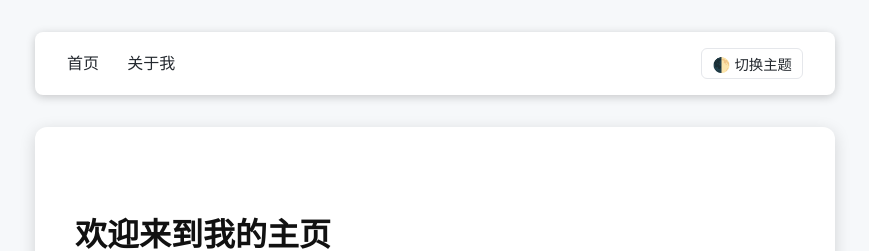
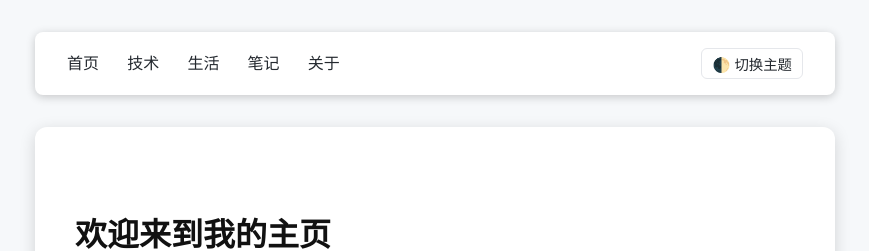
Before and after one commit to YinquanZeng/YinquanZeng.github.io, a Jekyll site: the page built from index.md, in a window 1280 px wide. Shown: the top 251 px of the page, without its empty margins (205-1074 px from the left). Built offline with Jekyll 4.4.1, drawn with Linux system fonts in a browser that asks for light colours.

Commit message:
Update default.html

```diff
--- a/_layouts/default.html
+++ b/_layouts/default.html
@@ -147,7 +147,10 @@
     <nav>
       <div class="nav-links">
         <a href="/">首页</a>
-        <a href="/about/">关于我</a>
+        <a href="/category/tech/">技术</a>
+        <a href="/category/life/">生活</a>
+        <a href="/category/note/">笔记</a>
+        <a href="/about/">关于</a>
       </div>
       <button id="themeBtn">🌓 切换主题</button>
     </nav>
```
